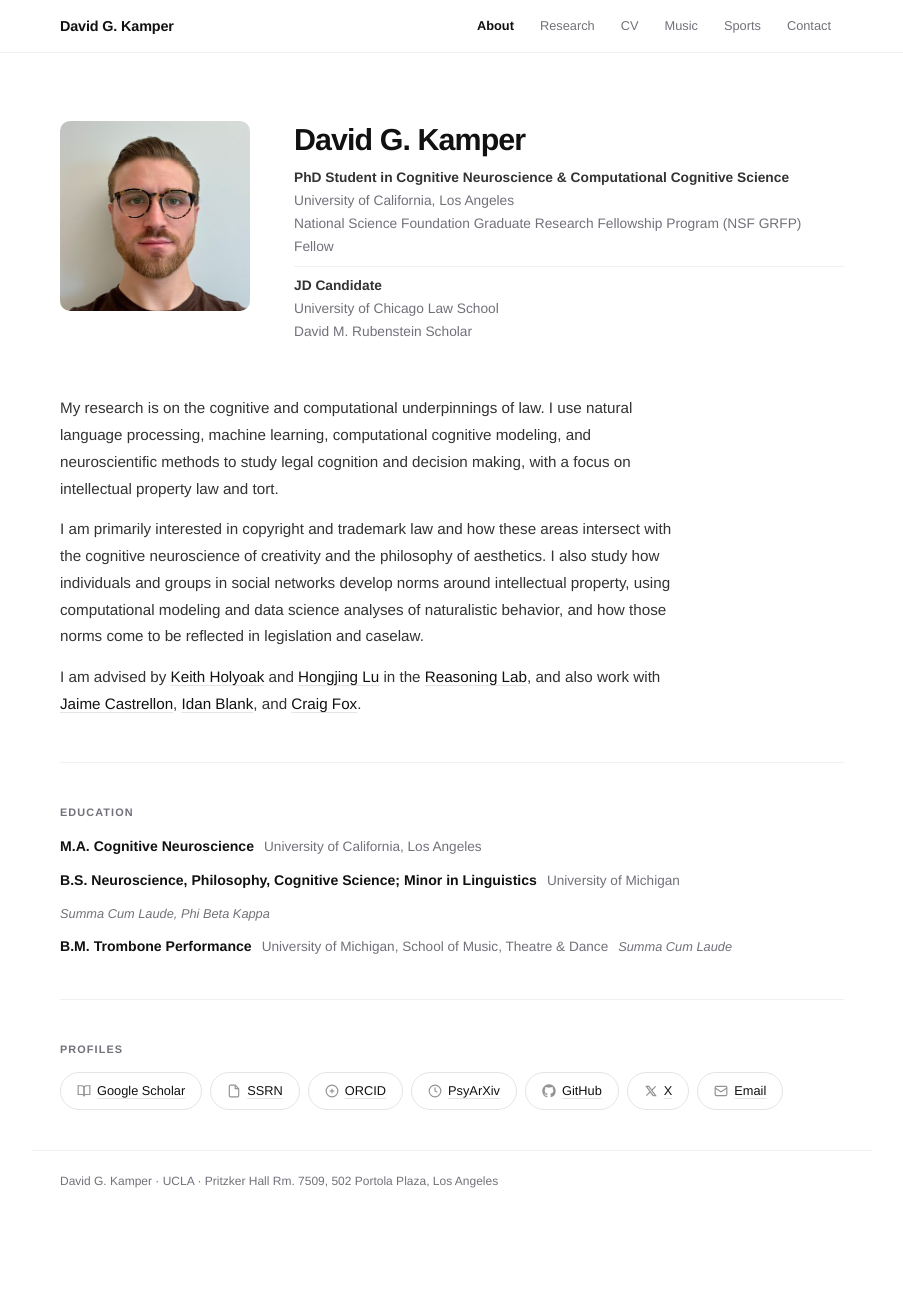
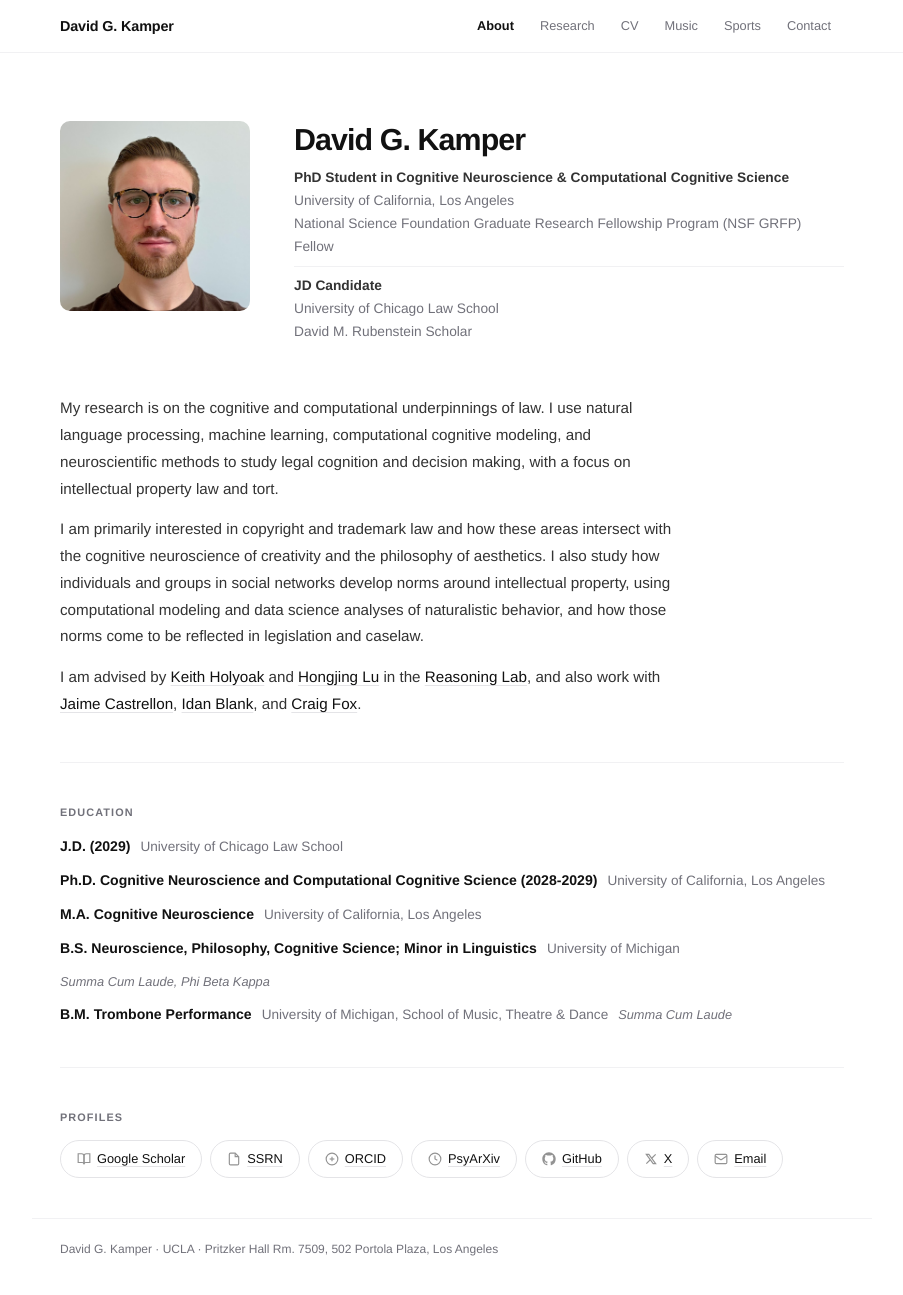
Before and after one commit to dgkamper/dgkamper.github.io, a Jekyll site: the page built from index.html, in a window 1280 px wide and 1295 px high. Shown: the whole window, without its empty margins (188-1091 px from the left). Built offline with Jekyll 4.4.1, drawn with Linux system fonts in a browser that asks for light colours.

Commit message:
Add educational qualifications to index.html

```diff
--- a/index.html
+++ b/index.html
@@ -35,6 +35,14 @@ nav: about
 <section class="section" style="animation: enter 0.45s ease 0.12s both;">
   <div class="section-label">Education</div>
   <div class="edu-rows">
+    <div class="edu-row">
+      <span class="edu-degree">J.D. (2029)</span>
+      <span class="edu-detail">University of Chicago Law School</span>
+    </div>
+    <div class="edu-row">
+      <span class="edu-degree">Ph.D. Cognitive Neuroscience and Computational Cognitive Science (2028-2029)</span>
+      <span class="edu-detail">University of California, Los Angeles</span>
+    </div>
     <div class="edu-row">
       <span class="edu-degree">M.A. Cognitive Neuroscience</span>
       <span class="edu-detail">University of California, Los Angeles</span>
```
